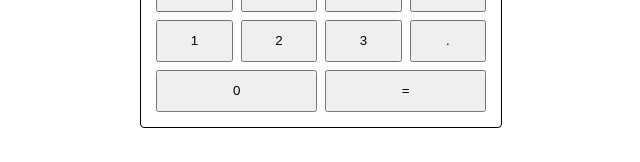
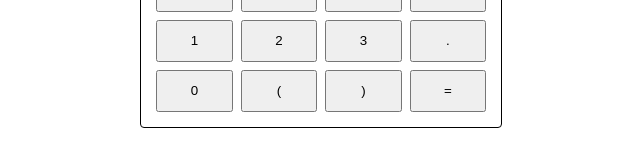
Before and after one commit to carinij/calculator, a React app: page / in a window 1280 px wide. Shown: the part 558-720 px from the top of the page, without its empty margins (314-954 px from the left). Built offline with nearby package versions, Linux system fonts and the light colour scheme.

Commit message:
Removed extraneous code.

```diff
--- a/src/client/components/calculatorButtons.jsx
+++ b/src/client/components/calculatorButtons.jsx
@@ -2,16 +2,10 @@ import React from 'react';
 
 export default function CalculatorButtons(props) {
 
-  const buttonDisplayArray = ['+', '-', '*',  '/', '7', '8', '9', 'AC', '4', '5', '6', 'del', '1', '2', '3', '.', '0', '='];
-  const buttonNameArray = ['plus', 'minus', 'times', 'divide', 'seven', 'eight', 'nine', 'AC', 'four', 'five', 'six', 'del', 'one', 'two', 'three', 'dot', 'zero', 'equals'];
-  let buttonInfoArray = [];
+  const buttonNameArray = ['+', '-', '*',  '/', '7', '8', '9', 'AC', '4', '5', '6', 'del', '1', '2', '3', '.', '0', '(', ')', '='];
 
-  for (let i = 0; i < buttonDisplayArray.length; i++) {
-    buttonInfoArray.push({displayName: buttonDisplayArray[i], name: buttonNameArray[i]});
-  }
-
-  const buttons = buttonInfoArray.map((item) =>
-    <button key={"btn-" + item.name} id={"btn-" + item.name} className="calculator-button">{item.displayName}</button>
+  const buttons = buttonNameArray.map((item) =>
+    <button key={"btn-" + item} id={"btn-" + item} className="calculator-button" onClick={props.clickHandler}>{item}</button>
   )
 
   return (
```
